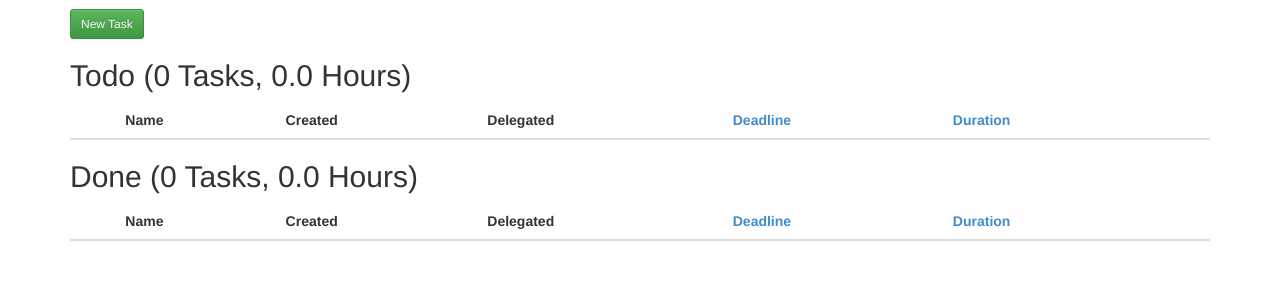
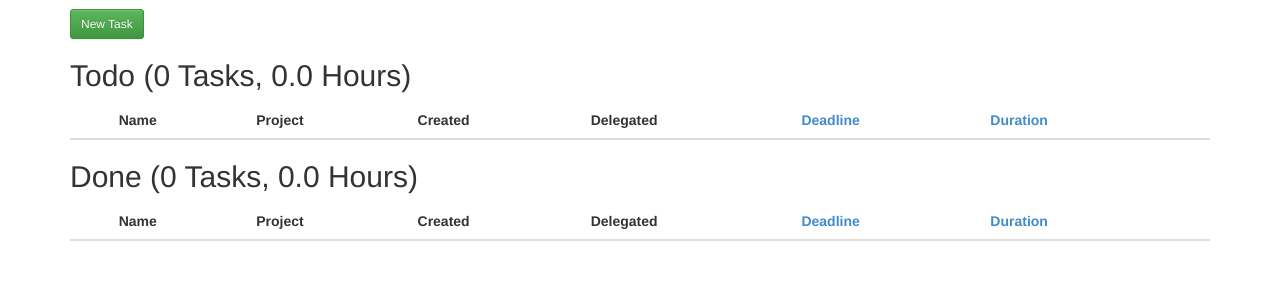
Before and after one commit to Itch84/uebung8, a Rails app: page /tasks in a window 1280 px wide. Shown: the part 51-351 px from the top of the page. Run offline with Rails 7, Linux system fonts and the light colour scheme; data comes from the database, SQL or seed files in the repository; lists and menus that the app fills with data are empty; style sheets or scripts are compiled from the project's sources; some libraries are stand-ins or nearby versions.

Commit message:
Task kann Projekt zugeordnet werden + Task-Index mit Projekt

```diff
--- a/app/controllers/tasks_controller.rb
+++ b/app/controllers/tasks_controller.rb
@@ -81,6 +81,6 @@ class TasksController < ApplicationController
 
     # Never trust parameters from the scary internet, only allow the white list through.
     def task_params
-      params.require(:task).permit(:name, :deadline, :done, :duration, :delegated_id)
+      params.require(:task).permit(:name, :deadline, :done, :duration, :delegated_id, :project_id)
     end
 end
--- a/app/views/tasks/_form.html.erb
+++ b/app/views/tasks/_form.html.erb
@@ -36,6 +36,10 @@
   <%= f.label :delegated_id %><br>
   <%= f.select :delegated_id, User.all.collect {|u| [ u.username, u.id ] }, { :include_blank => true, :selected => @task.delegated_id}, class: "form-control" %>
 </div>
+  <div class="form-group">
+    <%= f.label :project_id %><br>
+    <%= f.select :project_id, Project.all.collect {|p| [ p.name, p.id ] }, { :include_blank => true, :selected => @task.project_id}, class: "form-control" %>
+	</div>
   <div class="actions">
     <%= f.submit "Save Task", class: "btn btn-primary" %>  <%= link_to 'Cancel', tasks_path, class: "btn btn-default" %>
   </div>
--- a/app/views/tasks/_table.html.erb
+++ b/app/views/tasks/_table.html.erb
@@ -4,8 +4,10 @@
     <tr>
       <th></th>
       <th>Name</th>
+      <th>Project</th>
       <th>Created</th>
-		<th>Delegated</th>
+      <th>Delegated</th>
+
 	  <th>
 			<% if params[:sorting] == "deadline" %>
   			Deadline ^
@@ -35,6 +37,7 @@
   			<% end %>
 		</td>
         <td class="<%= css_class %>"><%= link_to task.name, edit_task_path(task) %></td>
+        <td> <%= task.project.name if task.project %> </td>
         <td> <%= task.user.username %> </td>
          <td>
 	      <%= "in " if !task.is_delayed? %>
```
Also changed, not shown: 1 other file.
